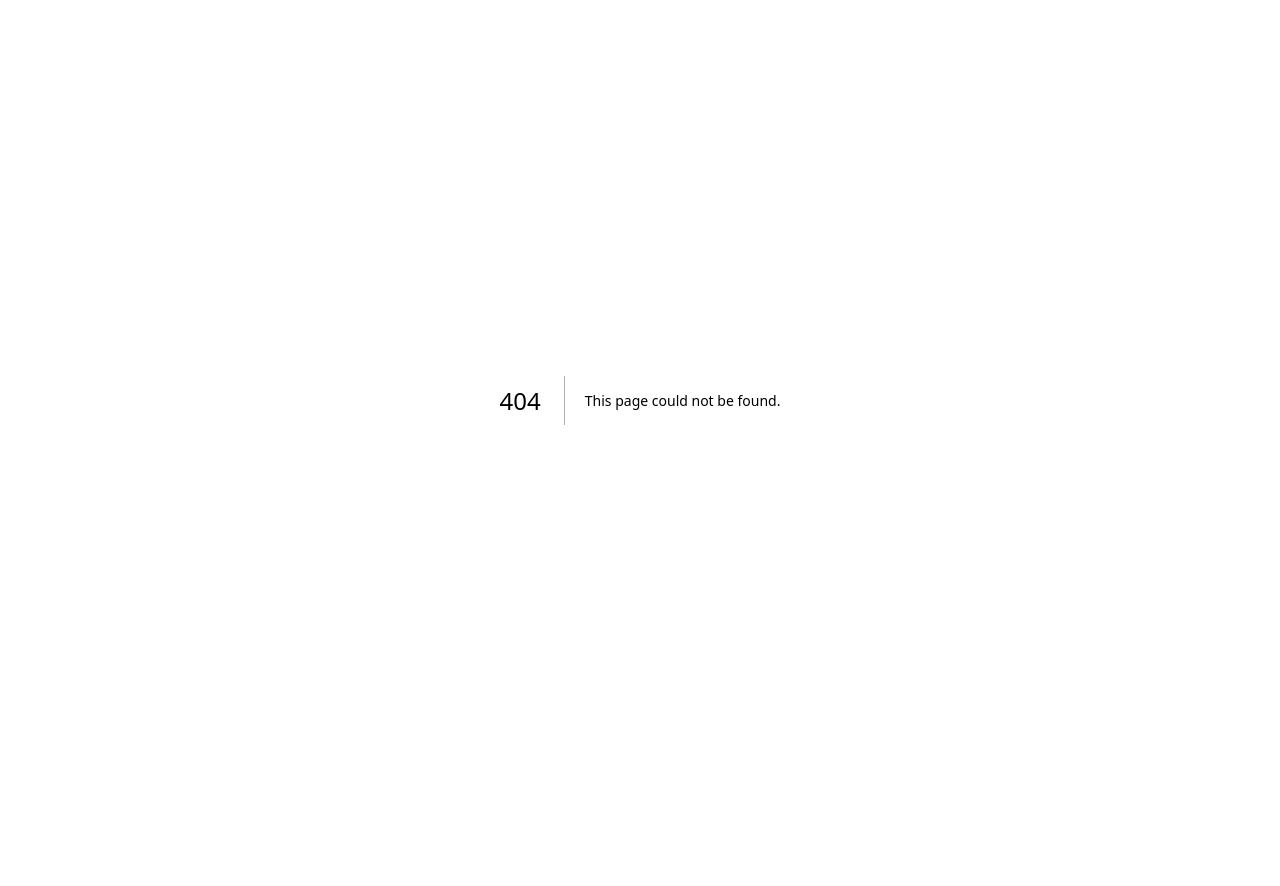
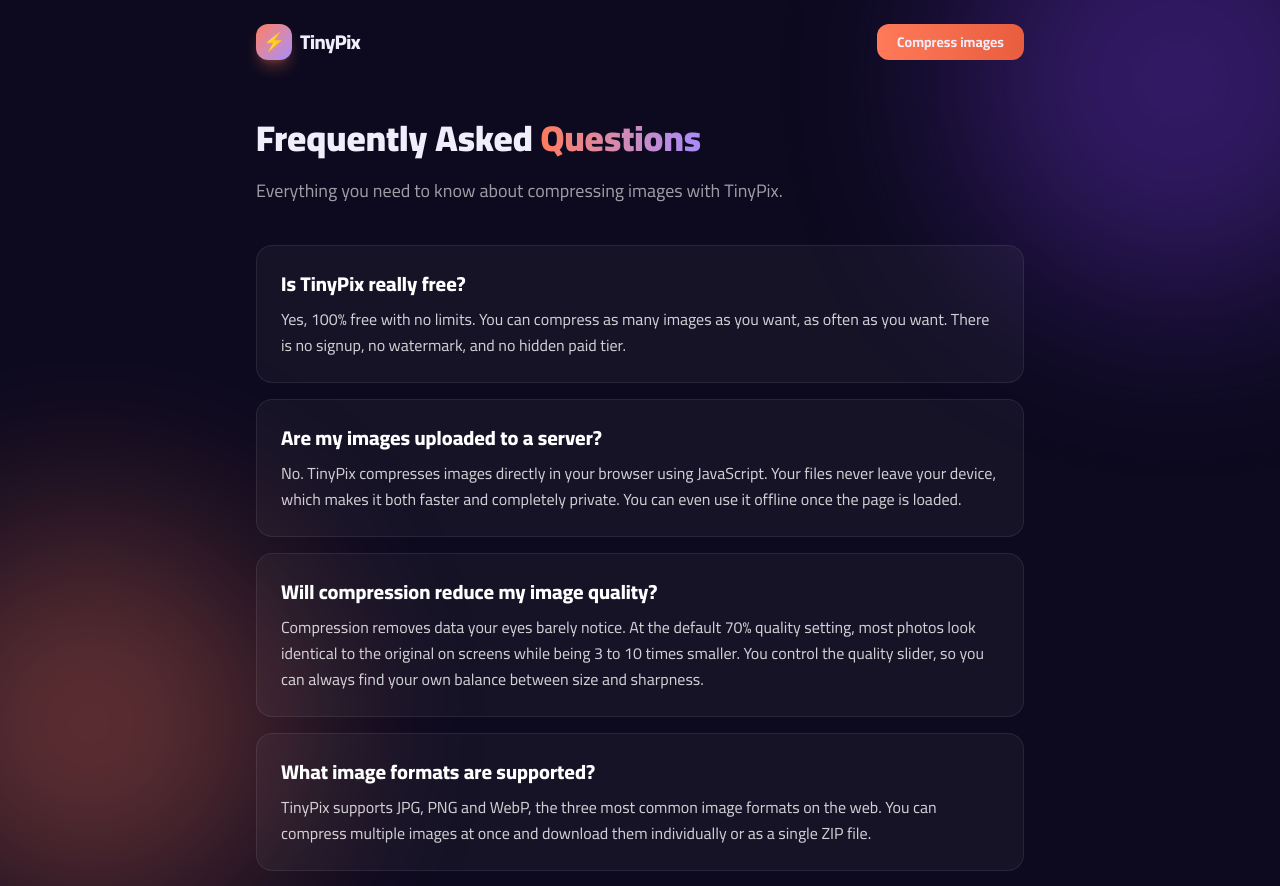
Before and after one commit to Ismail12900/tinypix, a Next.js app: page /faq in a window 1280 px wide. Before the commit this address had no page. Shown: the top 886 px of the page. Before the commit the page ends 800 px from the top, so only its background shows below. Built offline with nearby package versions, Linux system fonts and the light colour scheme.

Commit message:
Add FAQ page and internal links

```diff
--- /dev/null
+++ b/src/app/faq/page.js
@@ -0,0 +1,87 @@
+export const metadata = {
+  title: "FAQ - Frequently Asked Questions | TinyPix Image Compressor",
+  description:
+    "Answers to common questions about TinyPix: Is it free? Is it safe? Does compression reduce quality? How does browser-based image compression work?",
+};
+
+const faqs = [
+  {
+    q: "Is TinyPix really free?",
+    a: "Yes, 100% free with no limits. You can compress as many images as you want, as often as you want. There is no signup, no watermark, and no hidden paid tier.",
+  },
+  {
+    q: "Are my images uploaded to a server?",
+    a: "No. TinyPix compresses images directly in your browser using JavaScript. Your files never leave your device, which makes it both faster and completely private. You can even use it offline once the page is loaded.",
+  },
+  {
+    q: "Will compression reduce my image quality?",
+    a: "Compression removes data your eyes barely notice. At the default 70% quality setting, most photos look identical to the original on screens while being 3 to 10 times smaller. You control the quality slider, so you can always find your own balance between size and sharpness.",
+  },
+  {
+    q: "What image formats are supported?",
+    a: "TinyPix supports JPG, PNG and WebP, the three most common image formats on the web. You can compress multiple images at once and download them individually or as a single ZIP file.",
+  },
+  {
+    q: "Is there a file size or quantity limit?",
+    a: "No hard limits. Because everything runs on your own device, you can compress large batches of images. Very large files (over 50 MB each) may take a few extra seconds depending on your device.",
+  },
+  {
+    q: "Why is my PNG barely getting smaller?",
+    a: "PNG is a lossless format, so it compresses less aggressively than JPG. If your PNG is a photograph, converting it to JPG or WebP will give much bigger savings, often 80% or more.",
+  },
+  {
+    q: "Can I use TinyPix on my phone?",
+    a: "Yes. TinyPix works on any modern browser, including mobile ones. Open the site on your phone, pick images from your gallery, compress them and download the results directly.",
+  },
+];
+
+export default function FAQ() {
+  return (
+    <main className="relative min-h-screen flex flex-col items-center px-4 pb-20 z-10">
+      <div className="orb orb-1" />
+      <div className="orb orb-2" />
+
+      <header className="w-full max-w-3xl flex items-center justify-between py-6 relative z-10">
+        <a href="/" className="flex items-center gap-2">
+          <div className="w-9 h-9 rounded-xl bg-gradient-to-br from-[#ff7a59] to-[#a78bfa] flex items-center justify-center font-black text-lg shadow-lg shadow-[#ff7a59]/30">⚡</div>
+          <span className="font-extrabold text-xl tracking-tight">TinyPix</span>
+        </a>
+        <a href="/" className="text-sm bg-gradient-to-r from-[#ff7a59] to-[#e85d3d] hover:brightness-110 px-5 py-2 rounded-xl font-bold transition">Compress images</a>
+      </header>
+
+      <article className="w-full max-w-3xl relative z-10 fade-up">
+        <h1 className="text-4xl font-black leading-tight mt-8 mb-4">
+          Frequently Asked <span className="bg-gradient-to-r from-[#ff7a59] to-[#a78bfa] bg-clip-text text-transparent">Questions</span>
+        </h1>
+        <p className="text-white/60 text-lg mb-10">
+          Everything you need to know about compressing images with TinyPix.
+        </p>
+
+        <section className="space-y-4 text-white/80 leading-relaxed">
+          {faqs.map((item, i) => (
+            <div key={i} className="glass rounded-2xl p-6">
+              <h2 className="text-xl font-extrabold mb-2 text-white">{item.q}</h2>
+              <p>{item.a}</p>
+            </div>
+          ))}
+        </section>
+
+        <div className="glow-border mt-12">
+          <div className="glow-border-inner p-10 text-center">
+            <h2 className="text-2xl font-black mb-2">Still have questions?</h2>
+            <p className="text-white/50 mb-6">The best way to see how it works is to try it. It takes seconds.</p>
+            <a href="/" className="inline-block bg-gradient-to-r from-[#ff7a59] to-[#e85d3d] hover:brightness-110 px-10 py-3.5 rounded-2xl font-extrabold text-lg transition shadow-lg shadow-[#ff7a59]/30">Try TinyPix now, free</a>
+          </div>
+        </div>
+
+        <p className="text-white/40 text-sm mt-8 text-center">
+          Want to learn more? Read our guide: <a href="/how-to-compress-images" className="text-[#ff7a59] underline font-bold">How to compress images without losing quality</a>
+        </p>
+      </article>
+
+      <footer className="mt-auto pt-16 text-center text-white/30 text-xs relative z-10">
+        <p>TinyPix — your images never get stored anywhere</p>
+      </footer>
+    </main>
+  );
+}
--- a/src/app/page.js
+++ b/src/app/page.js
@@ -299,7 +299,12 @@ export default function Home() {
 
     {/* Footer */}
       <footer className="mt-auto pt-16 text-center text-white/30 text-xs relative z-10">
-        <p>TinyPix ⚡ — your images never get stored anywhere</p>
+        <div className="mb-3">
+          <a href="/how-to-compress-images" className="text-white/50 hover:text-[#ff7a59] transition underline">How to compress images</a>
+          <span className="mx-2">·</span>
+          <a href="/faq" className="text-white/50 hover:text-[#ff7a59] transition underline">FAQ</a>
+        </div>
+        <p>TinyPix — your images never get stored anywhere</p>
       </footer>
     </main>
   );
--- a/src/app/sitemap.js
+++ b/src/app/sitemap.js
@@ -12,5 +12,11 @@ export default function sitemap() {
       changeFrequency: "monthly",
       priority: 0.8,
     },
+    {
+      url: "https://tinypix-hldi.vercel.app/faq",
+      lastModified: new Date(),
+      changeFrequency: "monthly",
+      priority: 0.8,
+    },
   ];
 }
```
